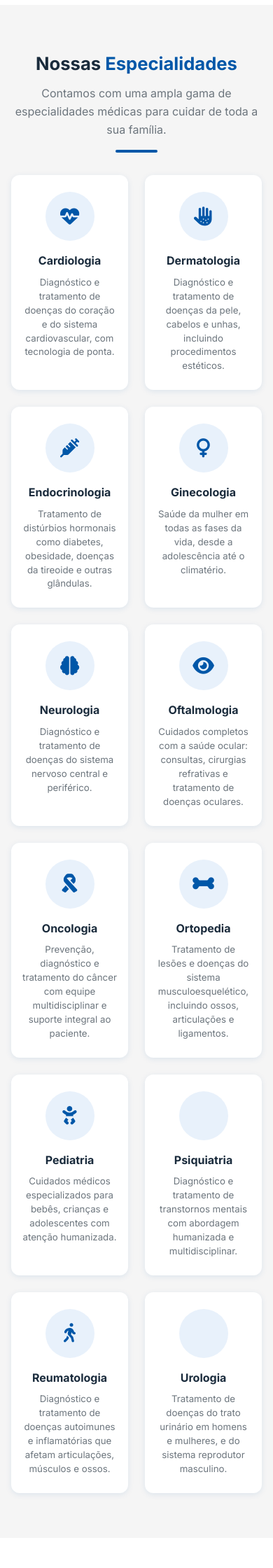
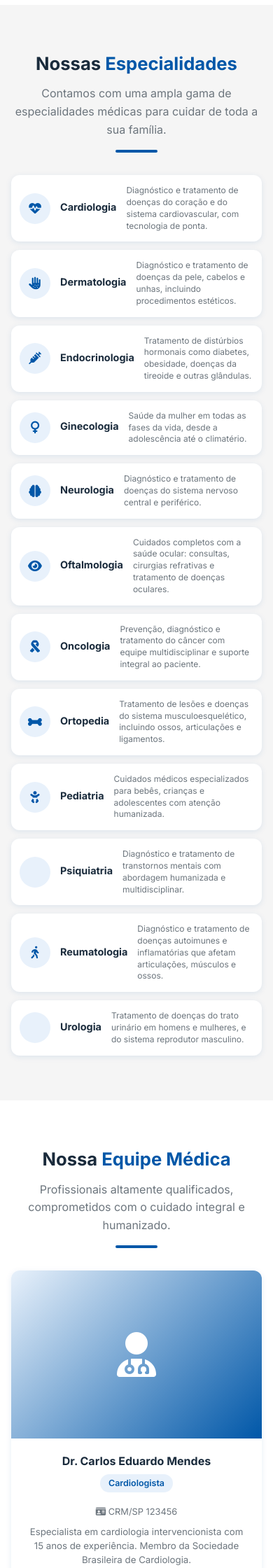
Before and after one commit to AiCode-1973/hospital, a PHP site: page /hospital/ in a window 390 px wide. Shown: the part 2182-4422 px from the top of the page at 70% size. Run offline with PHP 8.4, Linux system fonts and the light colour scheme; data comes from the database, SQL or seed files in the repository.

```diff
--- a/assets/css/style.css
+++ b/assets/css/style.css
@@ -1029,6 +1029,29 @@ ul { list-style: none; }
   #convenios,
   #depoimentos { padding: 64px 0; }
 
+  /* — Especialidades: cards horizontais — */
+  .esp-grid {
+    grid-template-columns: 1fr 1fr;
+    gap: 12px;
+  }
+  .esp-card {
+    display: flex;
+    flex-direction: row;
+    align-items: center;
+    text-align: left;
+    padding: 14px 12px;
+    gap: 12px;
+  }
+  .esp-icon {
+    width: 48px;
+    height: 48px;
+    font-size: 1.2rem;
+    flex-shrink: 0;
+    margin: 0;
+  }
+  .esp-card h3 { font-size: .88rem; margin-bottom: 4px; }
+  .esp-card p  { font-size: .75rem; line-height: 1.4; }
+
   /* — Sobre — */
   .mvv-cards { grid-template-columns: 1fr; }
   .sobre-badge { right: 0; bottom: -20px; }
@@ -1063,13 +1086,17 @@ ul { list-style: none; }
   .hero-stat strong { font-size: 1.5rem; }
 
   /* — Grids — */
-  .esp-grid  { grid-template-columns: 1fr 1fr; }
+  .esp-grid  { grid-template-columns: 1fr; }
   .team-grid { grid-template-columns: 1fr; }
   .conv-grid { grid-template-columns: repeat(2, 1fr); }
   .mvv-cards { grid-template-columns: 1fr; }
 
+  /* — Especialidades: 1 coluna, ícone menor — */
+  .esp-card  { padding: 14px 12px; gap: 14px; }
+  .esp-icon  { width: 44px; height: 44px; font-size: 1.1rem; }
+  .esp-card h3 { font-size: .9rem; }
+
   /* — Cards — */
-  .esp-card  { padding: 24px 16px; }
   .dep-card  { padding: 20px; }
   .form-card { padding: 24px 18px; }
 
@@ -1091,6 +1118,7 @@ ul { list-style: none; }
   .hero-stat strong   { font-size: 1.3rem; }
   .hero-cta .btn      { font-size: .88rem; padding: 13px 20px; }
   .esp-grid           { grid-template-columns: 1fr; }
+  .esp-icon           { width: 40px; height: 40px; font-size: 1rem; }
   .conv-grid          { grid-template-columns: 1fr 1fr; }
   .section-title h2   { font-size: 1.4rem; }
   .mvv-card           { padding: 16px 12px; }
--- a/index.php
+++ b/index.php
@@ -83,7 +83,7 @@ function initials(string $name): string {
   <link rel="stylesheet" href="https://cdnjs.cloudflare.com/ajax/libs/font-awesome/6.5.1/css/all.min.css" crossorigin="anonymous" referrerpolicy="no-referrer">
 
   <!-- CSS -->
-  <link rel="stylesheet" href="assets/css/style.css">
+  <link rel="stylesheet" href="assets/css/style.css?v=<?= filemtime(__DIR__ . '/assets/css/style.css') ?>">
 
   <link rel="icon" type="image/png" href="assets/img/favicon.png">
 </head>
```
